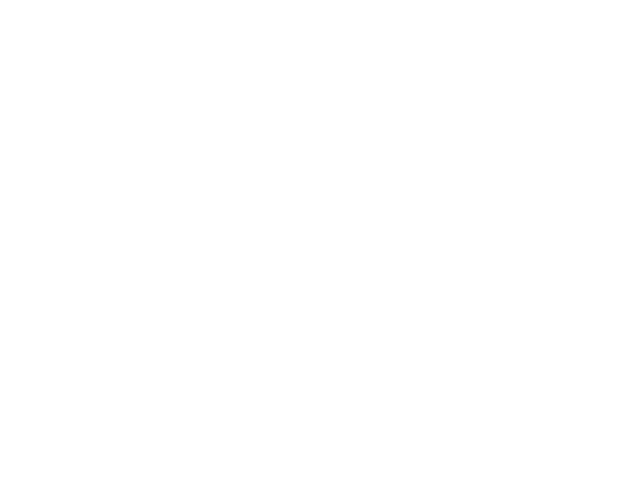
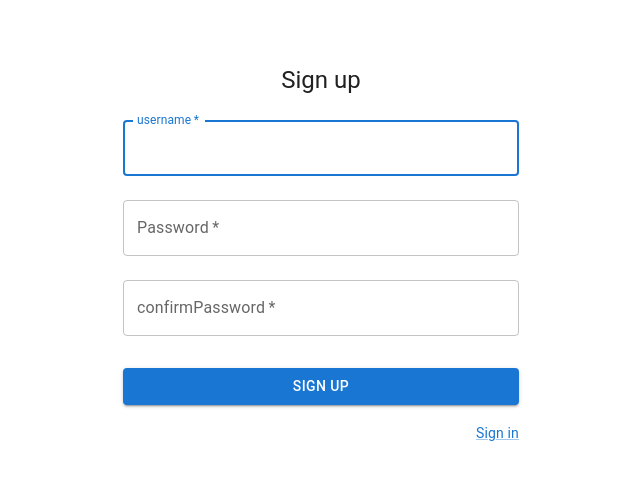
Before and after one commit to lycoris62/yuntodo-frontend, a React (Vite) app: page /signup in a window 1280 px wide. Before the commit this address had no page. Shown: the top 480 px of the page, without its empty margins (319-959 px from the left). Built offline with nearby package versions, Linux system fonts and the light colour scheme.

Commit message:
feat : 라우터 및 기본 페이지들 추가

```diff
--- a/src/Router.jsx
+++ b/src/Router.jsx
@@ -1,11 +1,15 @@
 import { BrowserRouter, Routes, Route } from "react-router-dom";
 import MainPage from "./pages/MainPage.jsx";
+import SignUpPage from "./pages/SignUpPage.jsx";
+import LoginPage from "./pages/LoginPage.jsx";
 
 const Router = () => {
   return (
     <BrowserRouter>
       <Routes>
         <Route path="/" element={<MainPage />} />
+        <Route path="/signup" element={<SignUpPage />} />
+        <Route path="/login" element={<LoginPage />} />
       </Routes>
     </BrowserRouter>
   );
--- /dev/null
+++ b/src/pages/LoginPage.jsx
@@ -0,0 +1,77 @@
+import Button from "@mui/material/Button";
+import CssBaseline from "@mui/material/CssBaseline";
+import TextField from "@mui/material/TextField";
+import Link from "@mui/material/Link";
+import Grid from "@mui/material/Grid";
+import Box from "@mui/material/Box";
+import Typography from "@mui/material/Typography";
+import Container from "@mui/material/Container";
+
+export default function LoginPage() {
+  const handleSubmit = (event) => {
+    event.preventDefault();
+    const data = new FormData(event.currentTarget);
+    console.log({
+      username: data.get("username"),
+      password: data.get("password"),
+    });
+  };
+
+  return (
+    <Container component="main" maxWidth="xs">
+      <CssBaseline />
+      <Box
+        sx={{
+          marginTop: 8,
+          display: "flex",
+          flexDirection: "column",
+          alignItems: "center",
+        }}
+      >
+        <Typography component="h1" variant="h5">
+          Login
+        </Typography>
+        <Box component="form" noValidate onSubmit={handleSubmit} sx={{ mt: 3 }}>
+          <Grid container spacing={2}>
+            <Grid item xs={12}>
+              <TextField
+                required
+                fullWidth
+                id="username"
+                label="username"
+                name="username"
+                autoComplete="username"
+              />
+            </Grid>
+            <Grid item xs={12}>
+              <TextField
+                required
+                fullWidth
+                name="password"
+                label="Password"
+                type="password"
+                id="password"
+                autoComplete="new-password"
+              />
+            </Grid>
+          </Grid>
+          <Button
+            type="submit"
+            fullWidth
+            variant="contained"
+            sx={{ mt: 3, mb: 2 }}
+          >
+            Login
+          </Button>
+          <Grid container justifyContent="flex-end">
+            <Grid item>
+              <Link href="/signup" variant="body2">
+                {"Sign up"}
+              </Link>
+            </Grid>
+          </Grid>
+        </Box>
+      </Box>
+    </Container>
+  );
+}
--- a/src/pages/MainPage.jsx
+++ b/src/pages/MainPage.jsx
@@ -1,11 +1,13 @@
+import { Button } from "@mui/material";
 import Layout from "../components/Layout/Layout";
 
 export default function mainPage() {
   return (
-    <div>
+    <>
       <Layout>
         <h1>Main Page</h1>
+        <Button variant="contained">Hello World</Button>
       </Layout>
-    </div>
+    </>
   );
 }
--- /dev/null
+++ b/src/pages/SignUpPage.jsx
@@ -0,0 +1,85 @@
+import Button from "@mui/material/Button";
+import CssBaseline from "@mui/material/CssBaseline";
+import TextField from "@mui/material/TextField";
+import Box from "@mui/material/Box";
+import Typography from "@mui/material/Typography";
+import Container from "@mui/material/Container";
+import { Grid, Link } from "@mui/material";
+
+const SignUpPage = () => {
+  const handleSubmit = (event) => {
+    event.preventDefault();
+    const data = new FormData(event.currentTarget);
+    console.log({
+      username: data.get("username"),
+      password: data.get("password"),
+      confirmPassword: data.get("confirmPassword"),
+    });
+  };
+  return (
+    <Container component="main" maxWidth="xs">
+      <CssBaseline />
+      <Box
+        sx={{
+          marginTop: 8,
+          display: "flex",
+          flexDirection: "column",
+          alignItems: "center",
+        }}
+      >
+        <Typography component="h1" variant="h5">
+          Sign up
+        </Typography>
+        <Box component="form" onSubmit={handleSubmit} noValidate sx={{ mt: 1 }}>
+          <TextField
+            margin="normal"
+            required
+            fullWidth
+            id="username"
+            label="username"
+            name="username"
+            autoComplete="username"
+            autoFocus
+          />
+          <TextField
+            margin="normal"
+            required
+            fullWidth
+            name="password"
+            label="Password"
+            type="password"
+            id="password"
+            autoComplete="current-password"
+          />
+          <TextField
+            margin="normal"
+            required
+            fullWidth
+            name="confirmPassword"
+            label="confirmPassword"
+            type="password"
+            id="confirmPassword"
+            autoComplete="current-password"
+          />
+          <Button
+            type="submit"
+            fullWidth
+            variant="contained"
+            sx={{ mt: 3, mb: 2 }}
+          >
+            Sign up
+          </Button>
+          <Grid container justifyContent="flex-end">
+            <Grid item>
+              <Link href="/login" variant="body2">
+                Sign in
+              </Link>
+            </Grid>
+          </Grid>
+        </Box>
+      </Box>
+    </Container>
+  );
+};
+
+export default SignUpPage;
```
